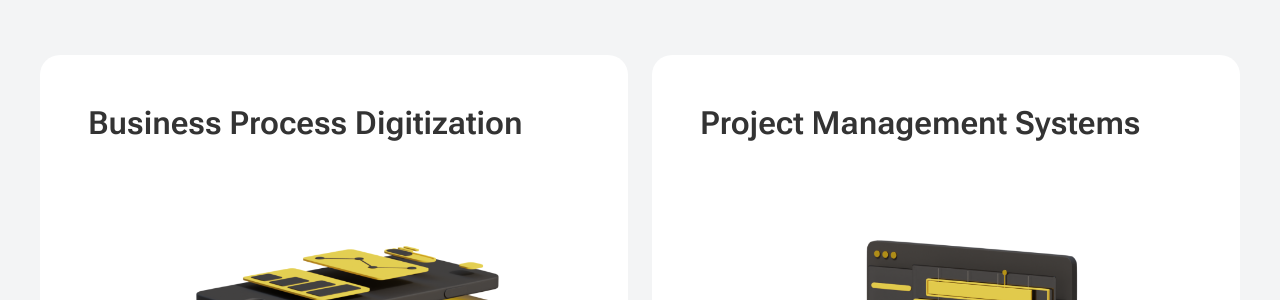
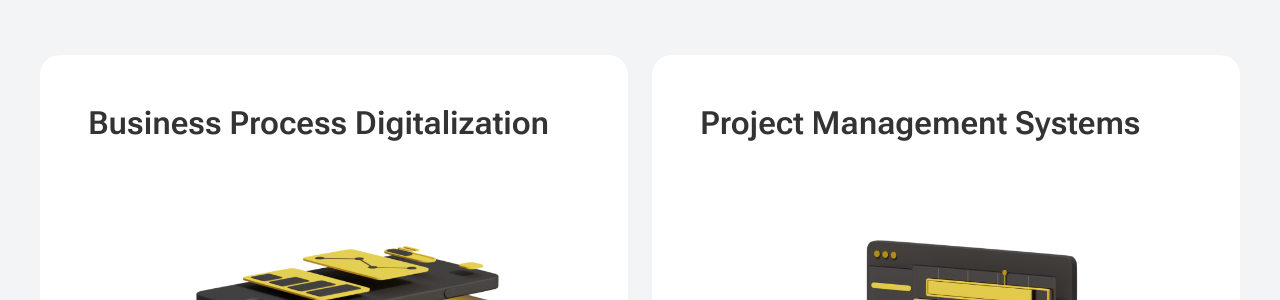
Before and after one commit to Citronium/citronium-landing-en, a Jekyll site: the page built from index.html, in a window 1280 px wide and 900 px high, scrolled down 997 px. Shown: the part 156-456 px from the top of the window. Built offline with Jekyll 4.4.1, drawn with Linux system fonts in a browser that asks for light colours; part of the change alters nothing that is shown.

```diff
--- a/_data/texts_home.json
+++ b/_data/texts_home.json
@@ -24,7 +24,7 @@
         },
         "item1": {
             "ru": "Цифровизация бизнес-процессов",
-            "en": "Business Process Digitization"
+            "en": "Business Process Digitalization"
         },
         "item2": {
             "ru": "Системы управления проектами",
--- a/assets/js/feedback.js
+++ b/assets/js/feedback.js
@@ -52,7 +52,7 @@ for (let i = 0; i < formInputs.length; i++) {
 }
 
 function validateForm() {
-    if (nameEl.value !== "" && phoneEl.value !== "") {
+    if (nameEl.value !== "" && phoneEl.value.length > 8) {
         feedbackFormBtn.disabled = false;
     } else {
         feedbackFormBtn.disabled = true;
@@ -62,29 +62,6 @@ function validateForm() {
 //on submit form
 feedbackForm.addEventListener("submit", async function (e) {
     e.preventDefault();
-
-    let isFormError;
-
-    if (nameEl.value.length === 0) {
-        nameEl.classList.add("error");
-        nameErrorEl.innerText = "Введите имя";
-        isFormError = true;
-    } else {
-        nameEl.classList.remove("error");
-        nameErrorEl.innerText = "";
-    }
-
-    if (phoneEl.value.length === 0) {
-        phoneEl.classList.add("error");
-        phoneErrorEl.innerText = "Введите номер телефона";
-        isFormError = true;
-    } else {
-        phoneEl.classList.remove("error");
-        phoneErrorEl.innerText = "";
-    }
-    if (isFormError) {
-        return;
-    }
 
     const payload = {
         name: nameEl.value,
@@ -102,23 +79,9 @@ feedbackForm.addEventListener("submit", async function (e) {
     feedbackFormBtn.disabled = false;
     feedbackSpinner.classList.remove("show");
     feedbackBtnText.classList.remove("hide");
-
-    if (res.statusCode === 400) {
-        if (res.message.name) {
-            nameEl.classList.add("error");
-            nameErrorEl.innerText = res.message.name;
-        }
-        if (res.message.phone) {
-            phoneEl.classList.add("error");
-            phoneErrorEl.innerText = res.message.phone;
-        }
-
-        return;
-    }
-
     formContainerEl.style.display = "none";
 
-    if (res.statusCode === 200) {
+    if (res.status === 200) {
         formMessageTextEl.innerText = "Спасибо за заявку! \n Ваши данные успешно отправлены";
     } else {
         formMessageTextEl.innerText = "Не получилось отправить заявку. \n Попробуйте еще раз.";
@@ -128,20 +91,28 @@ feedbackForm.addEventListener("submit", async function (e) {
 });
 
 function sendMail(payload) {
-    const api = "https://citronium-landing-api.psrv5.citronium.com/user/send-email";
+    const api = "https://api.emailjs.com/api/v1.0/email/send";
+
+    var data = {
+        service_id: 'service_1cwzvc1',
+        template_id: 'template_snv0pnb',
+        user_id: 'cRrnrzHf6J14p4n1m',
+        template_params: payload
+    };
 
     return fetch(api, {
         method: "POST",
-        body: JSON.stringify(payload),
+        body: JSON.stringify(data),
         headers: {
             "Content-Type": "application/json",
         },
     })
-        .then((res) => res.json())
+        // .then((res) => res.json())
         .then((data) => {
             return data;
         })
         .catch((error) => {
+            console.log(error);
             return error;
         });
 }
```
Also changed, not shown: assets/img/diagram.png.
